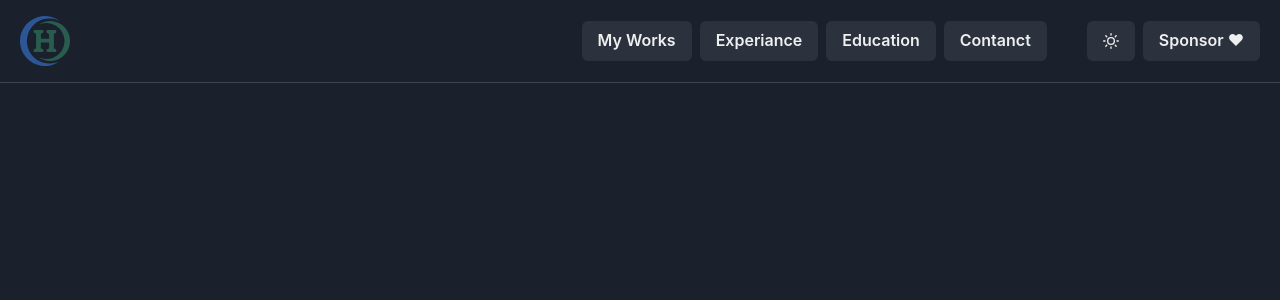
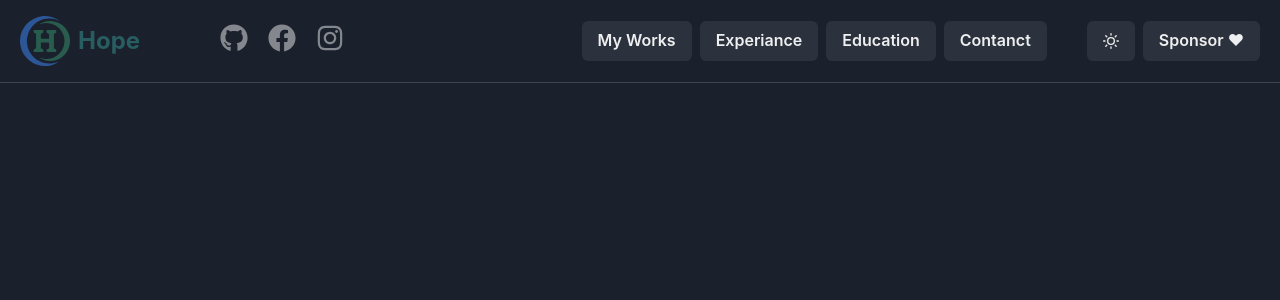
Before and after one commit to ayowaaab/AnimePage, a React (Vite) app: page / in a window 1280 px wide. Shown: the top 300 px of the page. Built offline with nearby package versions, Linux system fonts and the light colour scheme.

Commit message:
Added contact-icons

```diff
--- a/src/component/Nav.tsx
+++ b/src/component/Nav.tsx
@@ -1,8 +1,17 @@
-import {Button,HStack,Image,Stack,useBoolean,useColorMode} from "@chakra-ui/react";
+import {
+  Button,
+  HStack,
+  Image,
+  Stack,
+  useBoolean,
+  useColorMode,
+  Icon,
+  Text,
+  Link,
+} from "@chakra-ui/react";
 import logo from "../assets/Logo.svg";
-import { MoonIcon,SunIcon } from "@chakra-ui/icons";
-// import { MdSettings } from 'react-icons/md';
-
+import { MoonIcon, SunIcon } from "@chakra-ui/icons";
+import { FaFacebook, FaGithub, FaInstagram } from "react-icons/fa";
 
 function Nav() {
   const { toggleColorMode } = useColorMode();
@@ -18,9 +27,16 @@ function Nav() {
         align={"center"}
         gap={5}
       >
-        <HStack gap={10}>
-          <Image src={logo} w={"50px"} />
-
+        <HStack gap={20}>
+          <HStack>
+            <Image src={logo} w={"50px"} />
+            <Text fontSize={'2xl'} as={'b'} color={'teal.700'}>Hope</Text>
+          </HStack>
+          <HStack gap={5}>
+            <Link opacity={'.5'} _hover={{opacity:'1'}} target="_blank" href='https://github.com/ayowaaab'><Icon cursor={"pointer"} as={FaGithub} boxSize={7} /></Link>
+            <Link opacity={'.5'} _hover={{opacity:'1'}} target="_blank" href='https://www.facebook.com/ayoub.dahmen.87'><Icon cursor={"pointer"} as={FaFacebook} boxSize={7} /></Link>
+            <Link opacity={'.5'} _hover={{opacity:'1'}} target="_blank" href='https://www.instagram.com/ayoub__dahmen/'><Icon cursor={"pointer"} as={FaInstagram} boxSize={7} /></Link>
+          </HStack>
         </HStack>
         <HStack gap={10}>
           <HStack>
@@ -30,13 +46,16 @@ function Nav() {
             <Button>Contanct</Button>
           </HStack>
           <HStack>
-            <Button onClick={() => {setFlag.toggle();toggleColorMode()}} >
-              {flag?<MoonIcon />:<SunIcon />}
+            <Button
+              onClick={() => {
+                setFlag.toggle();
+                toggleColorMode();
+              }}
+            >
+              {flag ? <MoonIcon /> : <SunIcon />}
             </Button>
-            {/* <Icon as={MdSettings} /> */}
             <Button>Sponsor ❤</Button>
           </HStack>
-
         </HStack>
       </Stack>
       <hr />
```
